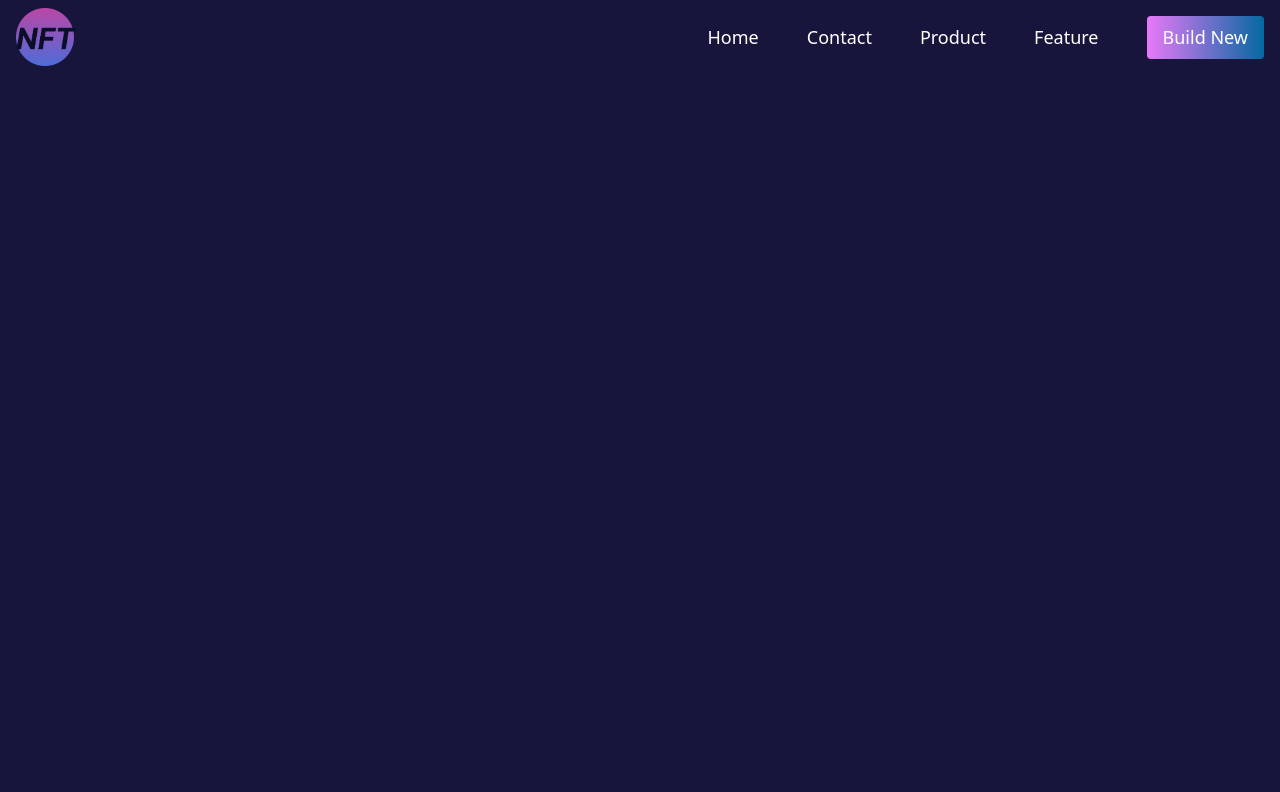
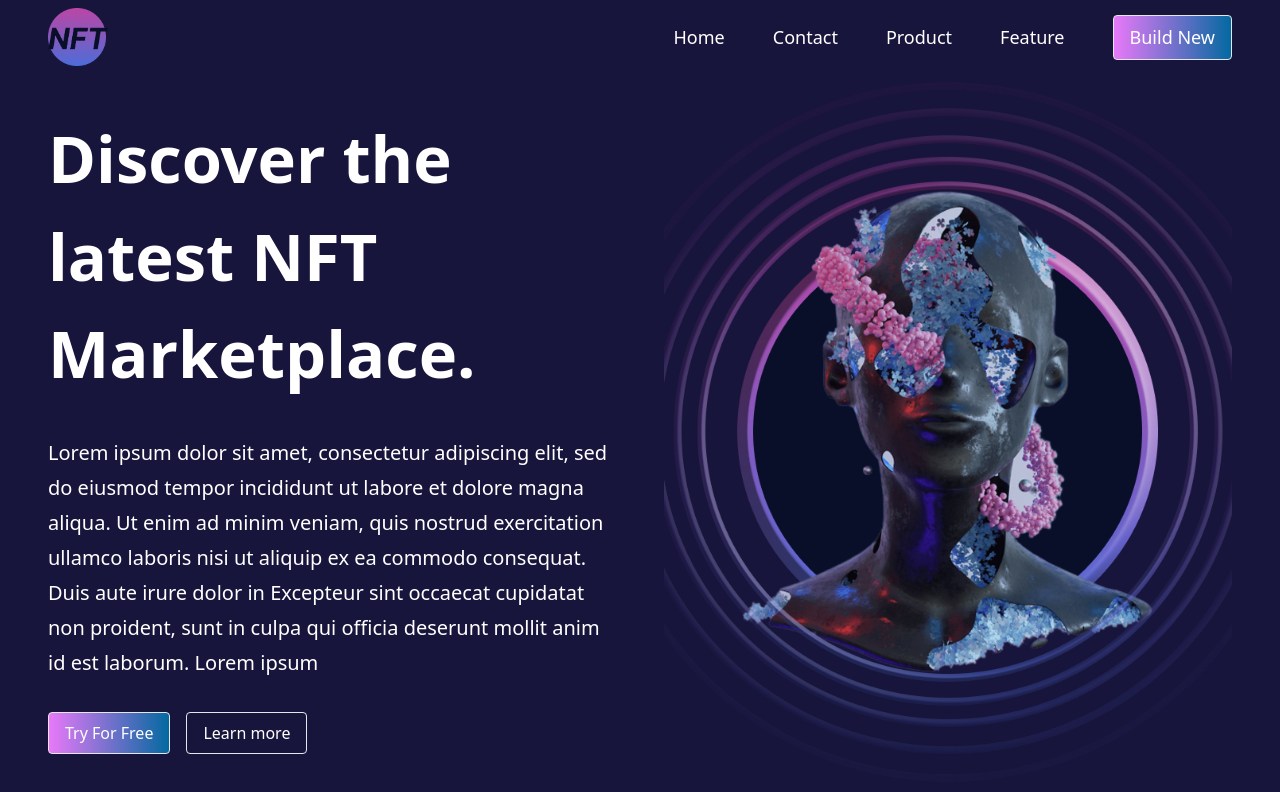
Before and after one commit to Niloofar-Palvaneh/NFTproject, a Next.js app: page / in a window 1280 px wide. Shown: the top 792 px of the page. Built offline with nearby package versions, Linux system fonts and the light colour scheme.

Commit message:
create header

```diff
--- a/src/components/button/Button.js
+++ b/src/components/button/Button.js
@@ -2,7 +2,7 @@
 export default function Button(props){
     return(
         <>
-        <button className="bg-gradient-to-r from-fuchsia-400 to-sky-700
+        <button className="bg-gradient-to-r from-fuchsia-400 to-sky-700 border z-40
         px-4 py-2 rounded transition hover:bg-gradient-to-l from-fuchsia-400 to-sky-700
         ">
             {
--- /dev/null
+++ b/src/components/header/Header.js
@@ -0,0 +1,32 @@
+import Image from "next/image";
+import Button from "../button/Button";
+import Link from "next/link";
+
+export default function Header() {
+    return (
+        <>
+            <div className="px-12 py-2 flex justify-between items-center gap-12 sm:px-2 sm:mt-8">
+                <div className="flex-1 flex flex-col gap-8 sm:bg-[url('/flowered-face.png')] md:bg-[url('/flowered-face.png')] xl:bg-[url('/flowered-face.png')] bg-cover bg-center relative">
+                    <div className="w-full h-[700px] bg-custom-opacity absolute z-10 hidden sm:inline md:inline xl:inline"></div>
+                    <h1 className="font-bold text-[65px] z-40 sm:text-center sm:text-3xl">
+                        Discover the latest
+                        NFT Marketplace.
+                    </h1>
+                    <p className="leading-[35px] text-xl z-40 sm:text-center">
+                        Lorem ipsum dolor sit amet, consectetur adipiscing elit, sed do eiusmod tempor
+                        incididunt ut labore et dolore magna aliqua. Ut enim ad minim veniam, quis nostrud exercitation ullamco laboris nisi ut aliquip
+                        ex ea commodo consequat. Duis aute irure dolor in Excepteur
+                        sint occaecat cupidatat non proident, sunt in culpa qui officia deserunt mollit anim id est laborum. Lorem ipsum
+                    </p>
+                    <div className="flex items-center gap-4 sm:justify-center">
+                        <Button title="Try For Free" />
+                        <Link
+                        className="border px-4 py-2 z-40 rounded "
+                        href="#">Learn more</Link>
+                    </div>
+                </div>
+                <div className="w-full flex-1 w-1/2 h-[700px]  bg-[url('/flowered-face.png')] bg-cover bg-center sm:hidden md:hidden xl:hidden"></div>
+            </div>
+        </>
+    )
+}
--- a/src/components/navbar/Navbar.js
+++ b/src/components/navbar/Navbar.js
@@ -10,7 +10,7 @@ export default function Navbar() {
     }
     return (
         <>
-            <div className="flex items-center justify-between px-4 py-2">
+            <div className="flex items-center justify-between px-12 py-2 sm:px-2">
                 <div className="z-50">
                     <Image src={"/logo.png"} width={60} height={60} alt="logo" />
                 </div>
--- a/src/pages/index.js
+++ b/src/pages/index.js
@@ -1,6 +1,7 @@
 import Image from 'next/image'
 import { Inter } from 'next/font/google'
 import Navbar from '@/components/navbar/Navbar'
+import Header from '@/components/header/Header'
 
 const inter = Inter({ subsets: ['latin'] })
 
@@ -9,6 +10,7 @@ export default function Home() {
     <>
       <div className=''>
         <Navbar />
+        <Header/>
       </div>
     </>
   )
--- a/src/styles/globals.css
+++ b/src/styles/globals.css
@@ -6,3 +6,6 @@ body{
   background-color: #18153c;
   color: #fff;
 }
+.bg-custom-opacity{
+  background-color: #18153cbb;
+}
```
